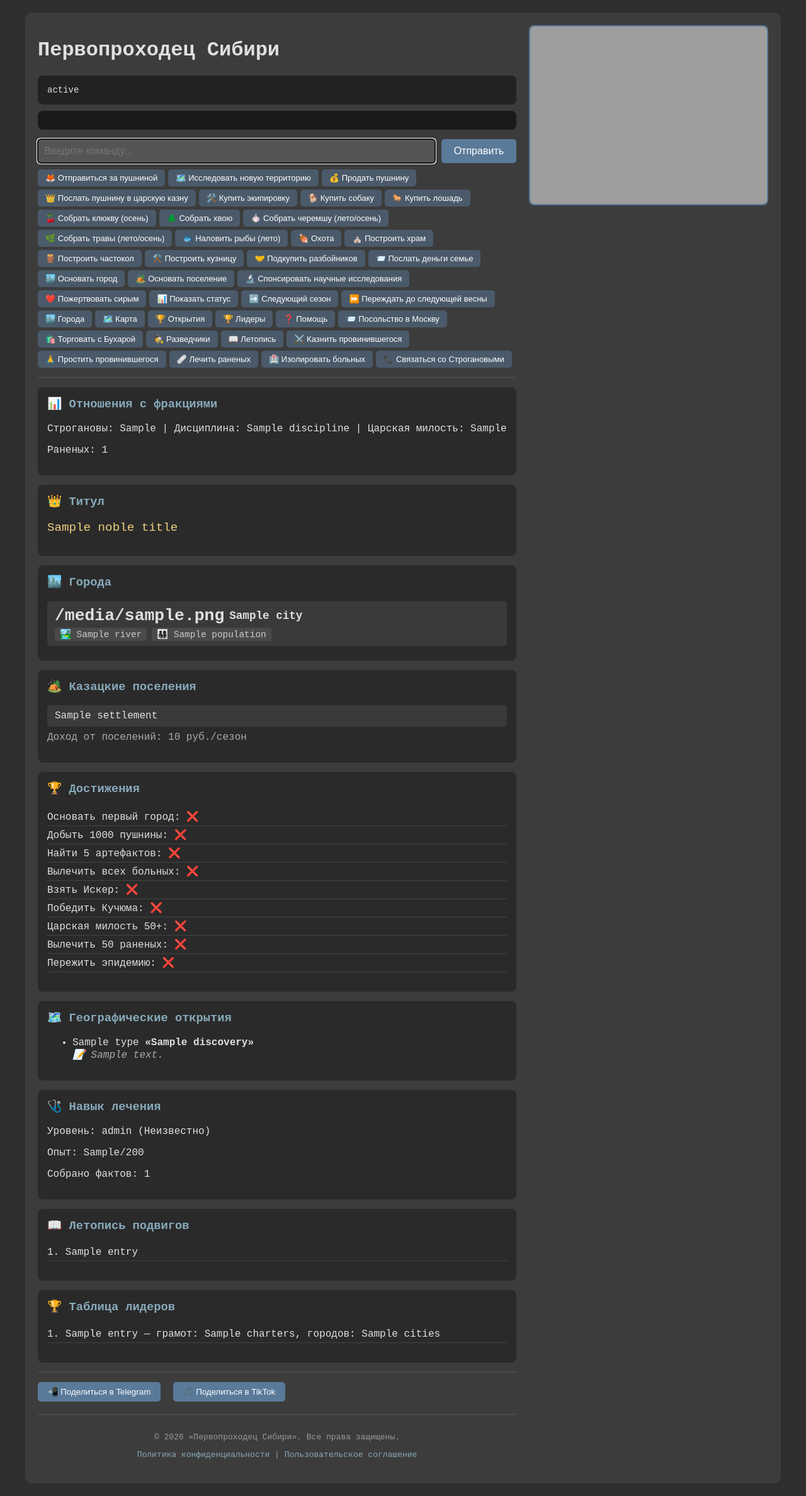
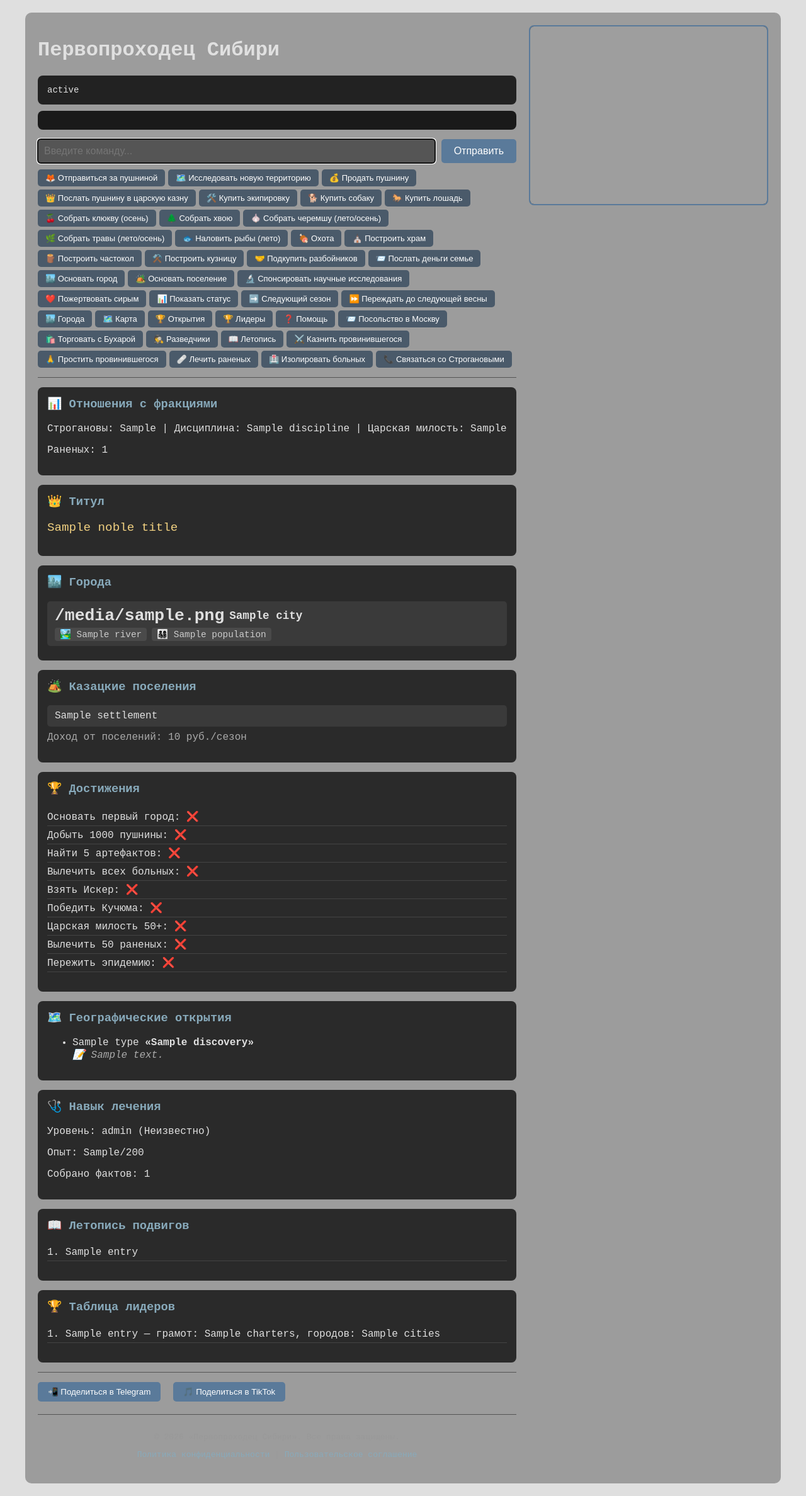
Before and after one commit to Mariga-Rock/pervoprohodets, a Flask app: template templates/index.html in a window 1280 px wide. Shown: the whole page at 63% size. Run offline with Flask 3, Linux system fonts and the light colour scheme; the template is opened without the code that fills it: most values are stand-ins (such as "Sample title", 1, 10 or a date in 2020); grey boxes are pictures that could not be loaded.

Commit message:
sk background

```diff
--- a/templates/index.html
+++ b/templates/index.html
@@ -7,7 +7,7 @@
         * { box-sizing: border-box; }
         body {
             font-family: 'Courier New', monospace;
-            background: #2e2e2e;
+            background: #dfdfdf;
             color: #e0e0e0;
             margin: 0;
             padding: 20px;
@@ -15,7 +15,7 @@
         .container {
             max-width: 1200px;
             margin: auto;
-            background: #3c3c3c;
+            background: #9c9c9c;
             padding: 20px;
             border-radius: 10px;
             display: flex;
```
